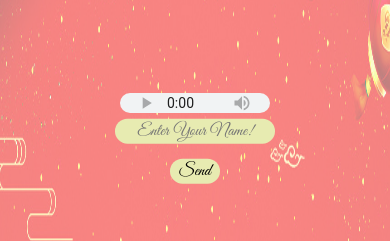
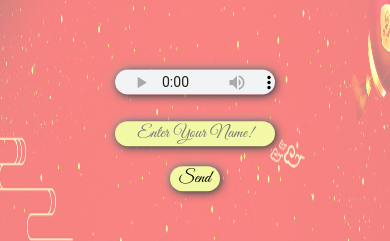
Before and after one commit to cuongnd93/hpnw, a plain HTML site: page index.html in a window 390 px wide. Shown: the part 255-496 px from the top of the page. Drawn offline with nearby package versions, Linux system fonts and the light colour scheme.

Commit message:
Update eff.css

```diff
--- a/eff.css
+++ b/eff.css
@@ -258,8 +258,9 @@
     border-radius: 50px;
     z-index: 100;
     border: none;
-    background-color: rgb(231, 235, 177);
+    background-color: rgb(243, 248, 165);
     font-family: font-great-vibe;
+    box-shadow: 1px 1px 10px rgb(5, 5, 5), 0px 0px 10px white;
   }
   .input:focus {
     outline: none;
@@ -272,7 +273,7 @@
     text-align: center;
   }
   .input1 {
-    margin-top: 15px;
+    margin-top: 20px;
 
     height: 25px;
     width: 50px;
@@ -281,8 +282,9 @@
     border-radius: 50px;
     z-index: 100;
     border: none;
-    background-color: rgb(231, 235, 177);
+    background-color: rgb(243, 248, 165);
     font-family: font-great-vibe;
+    box-shadow: 1px 1px 10px rgb(5, 5, 5), 0px 0px 10px white;
   }
 
   .input1:active {
@@ -298,12 +300,14 @@
     display: none;
   }
   .audi {
-    width: 150px;
-    height: 20px;
+    width: 160px;
+    height: 25px;
     position: absolute;
     left: 50%;
-    top: 40%;
+    top: 37%;
     transform: translate(-50%, 50%);
+    box-shadow: 1px 1px 10px rgb(5, 5, 5), 0px 0px 10px white;
+    border-radius: 50px;
   }
    .audi1 {
     width: 150px;
@@ -312,7 +316,7 @@
     left: 50%;
     top: 0%;
     transform: translate(-50%);
-    opacity: 0.5;
+    opacity: 0.4;
   }
   .audi1:hover {
     opacity: 1;
```
